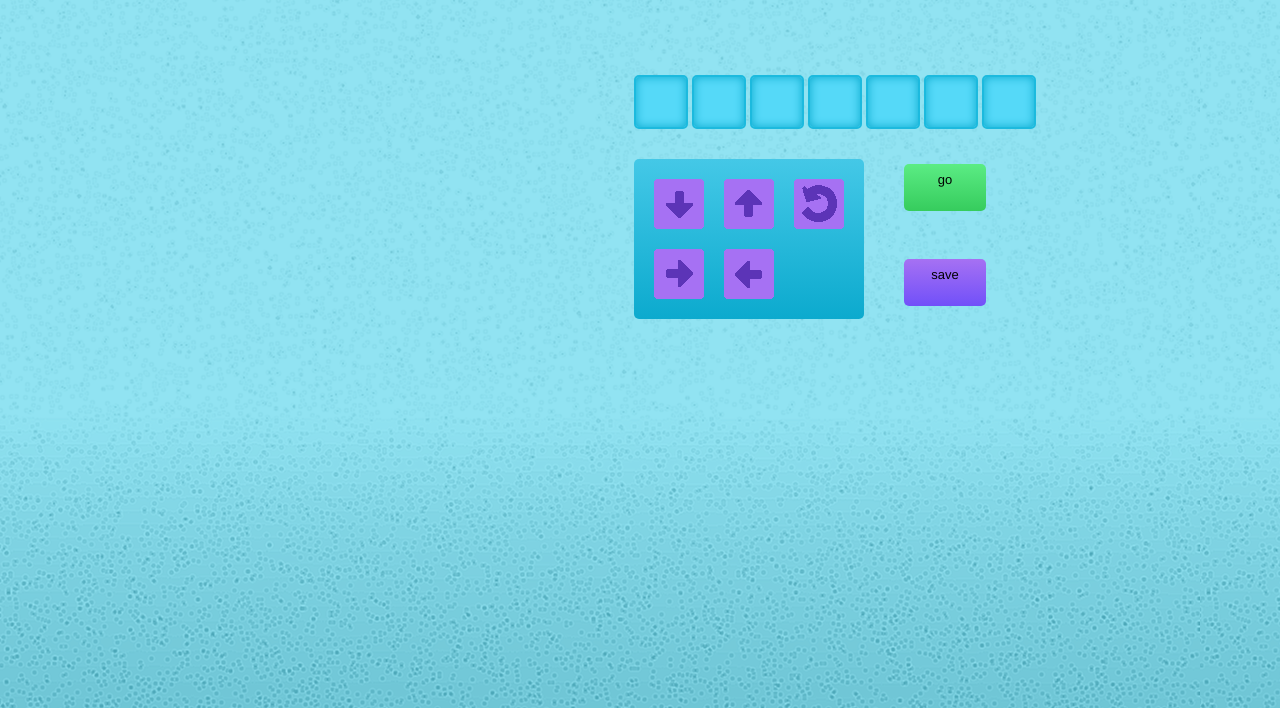
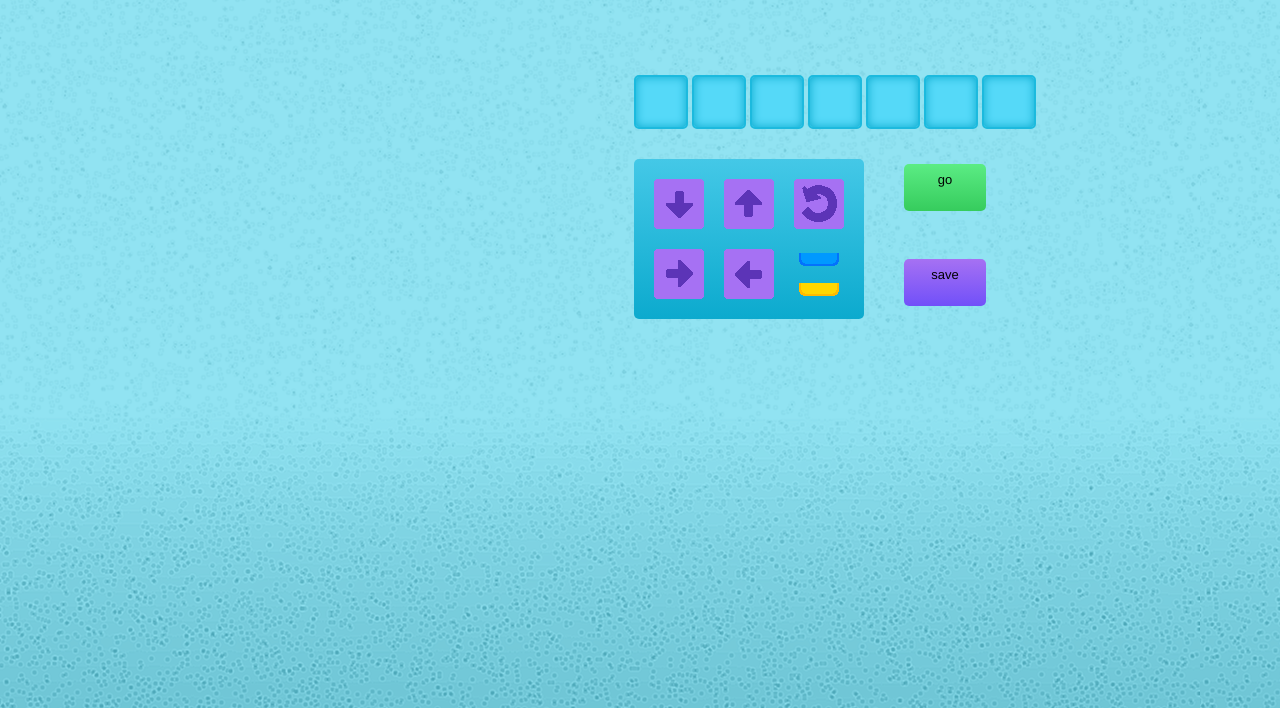
Before and after one commit to avastjohn/HB_Project, a Flask app: page /canvas in a window 1280 px wide. Shown: the part 72-780 px from the top of the page. Run offline with Flask 2, Linux system fonts and the light colour scheme; a user stored in the database is signed in; some libraries are stand-ins or nearby versions.

Commit message:
Made conditionals tabs

```diff
--- a/static/css/main.css
+++ b/static/css/main.css
@@ -114,6 +114,15 @@
             height: 50px;
             float: left;
         }
+        #holdertabs {
+            margin: 4px 0px 0px 0px;
+        }
+        #holdergold {
+            height: 10px;
+        }
+        #holderblue {
+            height: 10px;
+        }
         .button {
             height: 40px;
             width: 82px;
--- a/templates/canvas.html
+++ b/templates/canvas.html
@@ -41,6 +41,7 @@
                     <div class="codeBox box5 ui-widget-header snaptarget"></div>
                     <div class="codeBox box6 ui-widget-header snaptarget"></div>
                 </div>
+
                 <div id="arrowsbuttons">
                     <div id="arrows">
                         <div id="holderdown" class="holder"><img src="../static/img/arrowdown.png" id="down" class="ui-widget-content arrow down"></div>
@@ -48,6 +49,10 @@
                         <div id="holderloop" class="holder"><img src="../static/img/arrowloop.png" id="loop" class="ui-widget-content arrow loop"></div>
                         <div id="holderright" class="holder"><img src="../static/img/arrowright.png" id="right" class="ui-widget-content arrow right"></div>
                         <div id="holderleft" class="holder"><img src="../static/img/arrowleft.png" id="left" class="ui-widget-content arrow left"></div>
+                        <div id="holdertabs" class="holder">
+                            <div id="holderblue" class="holder"><img src="../static/img/tabblue.png" id="left" class="ui-widget-content tab blue"></div>
+                            <div id="holdergold" class="holder"><img src="../static/img/tabgold.png" id="left" class="ui-widget-content tab gold"></div>
+                        </div>
                     </div>
                     <div id="buttons">
                         <div class="go button">go</div>
```
Also changed, not shown: static/img/tabblue.png (added), static/img/tabgold.png (added).
